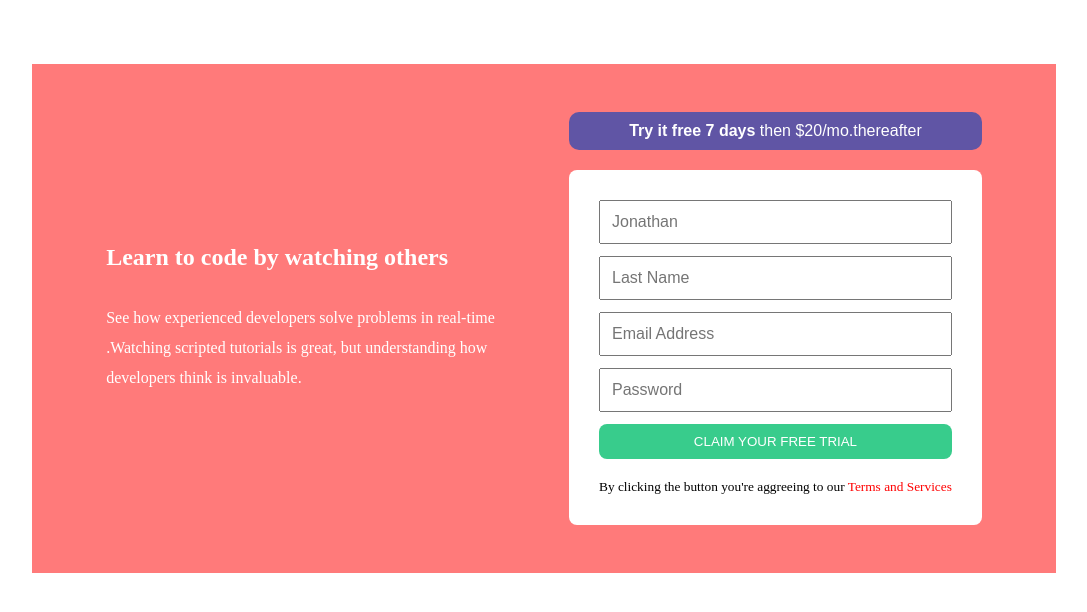
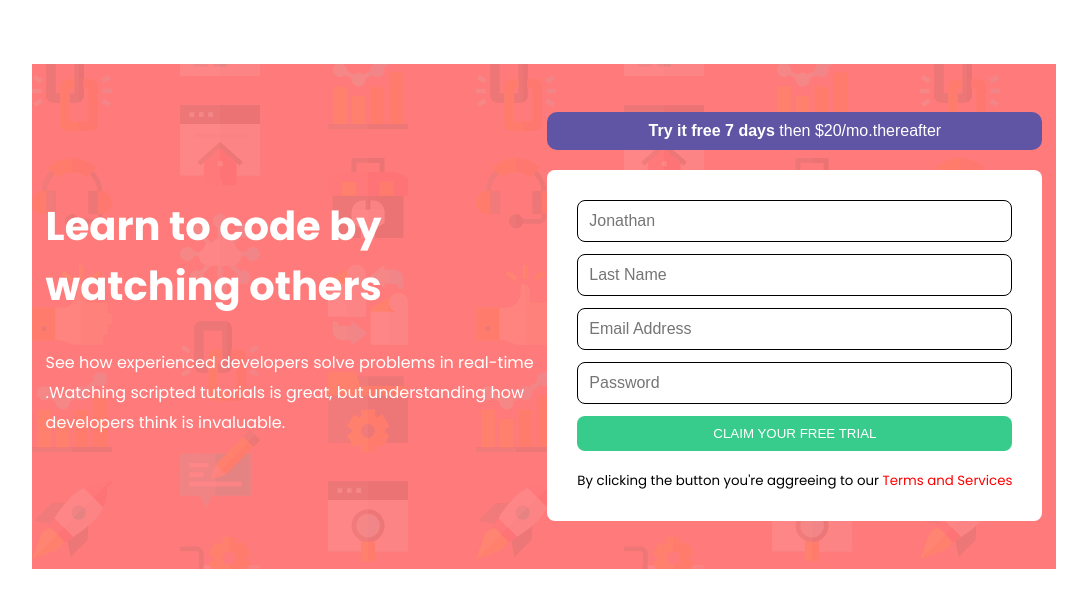
Before and after one commit to Oluwa-bunmi/Zuri-Registration, a plain HTML site: page index.html in a window 1280 px wide. Shown: the whole page, without its empty margins (96-1183 px from the left). Drawn offline with Linux system fonts and the light colour scheme.

Commit message:
font family and background image

```diff
--- a/index.html
+++ b/index.html
@@ -7,12 +7,15 @@
     <meta name="viewport" content="width=device-width, initial-scale=1.0">
     <title>Design</title>
     <link rel="stylesheet" href="style.css">
+    <link rel="preconnect" href="https://fonts.googleapis.com">
+    <link rel="preconnect" href="https://fonts.gstatic.com" crossorigin>
+    <link href="https://fonts.googleapis.com/css2?family=Poppins:wght@400;500;600;700&display=swap" rel="stylesheet">
 </head>
 
 <body>
     <section>
         <div class="first">
-            <h2>Learn to code by watching others</h2>
+            <h2>Learn to code by <br> watching others</h2>
             <p>See how experienced developers solve problems in real-time <br>
                 .Watching scripted tutorials is great, but understanding how <br> developers
                 think is invaluable.
@@ -21,8 +24,8 @@
         <div class="second">
 
             <form action="">
-                <a href=""> <button  class="top"><b> Try it free 7 days</b> then $20/mo.thereafter</button></a>
-                <div >
+                <a href=""> <button class="top"><b> Try it free 7 days</b> then $20/mo.thereafter</button></a>
+                <div>
                     <input type="text" placeholder="Jonathan">
                     <input type="text" placeholder="Last Name">
                     <input type="email" placeholder="Email Address">
--- a/style.css
+++ b/style.css
@@ -7,6 +7,7 @@
 body{
       width: 80%;
     margin: auto;
+    font-family: 'Poppins', sans-serif;
 }
 
 section{
@@ -15,7 +16,11 @@ section{
     display: flex;
     justify-content: space-evenly;
     align-items: center;
-    background-color:  hsl(0, 100%, 74%) ;
+    background:  hsl(0, 100%, 74%) ;
+    background-image: url(images/bg-intro-desktop.png);
+}
+h2{
+    font-size: 2.5rem;
 }
 .first{
     color: #fff;
@@ -28,13 +33,16 @@ section{
 .second div {
     display: flex;
     flex-direction: column;
-    /* background-color: #fff; */
+
 }
 input{
     padding: 11px;
     margin-bottom: 12px;
     width: 100%;
     font-size: 16px;
+    border-radius: 8px;
+    outline: none;
+    border: 1px solid black;
 }
 .top{
    width: 100%;
@@ -93,4 +101,7 @@ span{
     .top{
         font-size: 15px;
     }
+    h2{
+    font-size: 1.5rem;
 }
+}
```
Also changed, not shown: images/bg-intro-desktop.png (added), images/bg-intro-mobile.png (added), images/favicon-32x32.png (added), images/icon-error.svg (added). Lines whose indentation alone changed are shown as unchanged.
